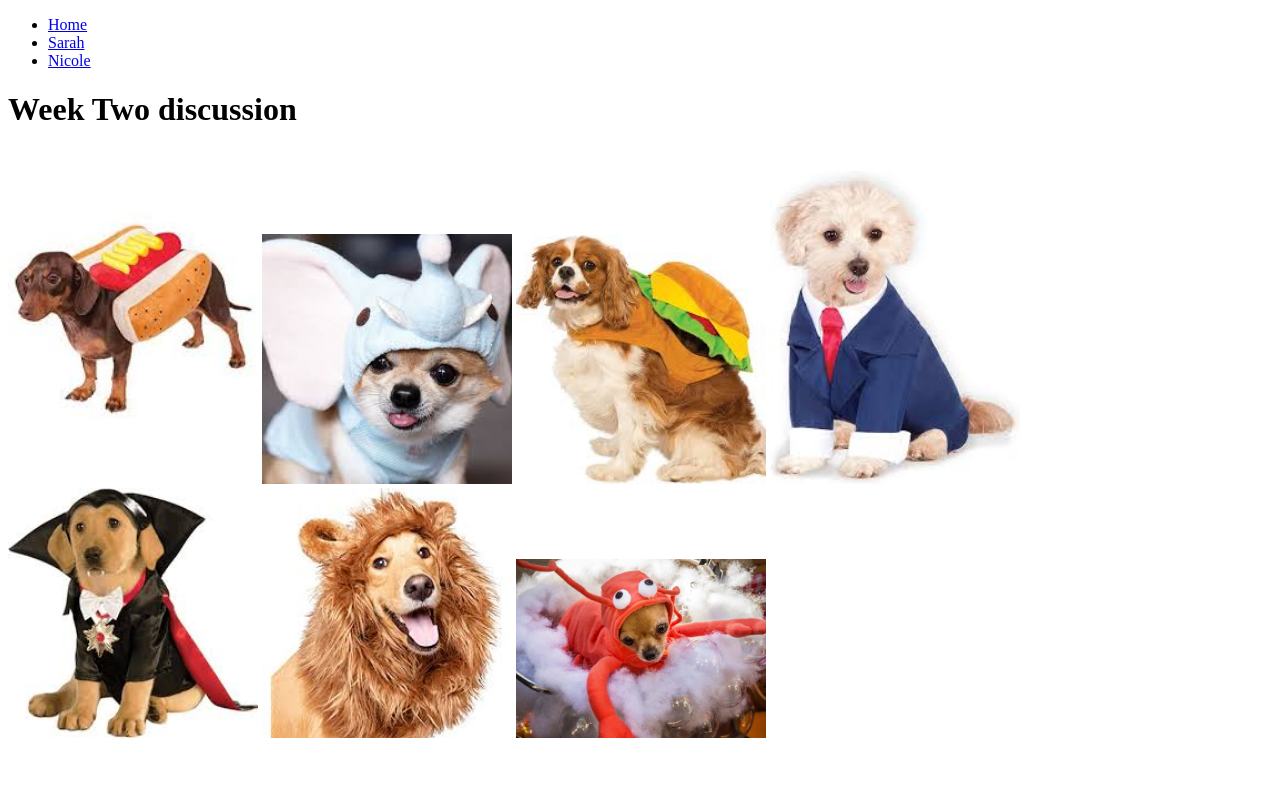
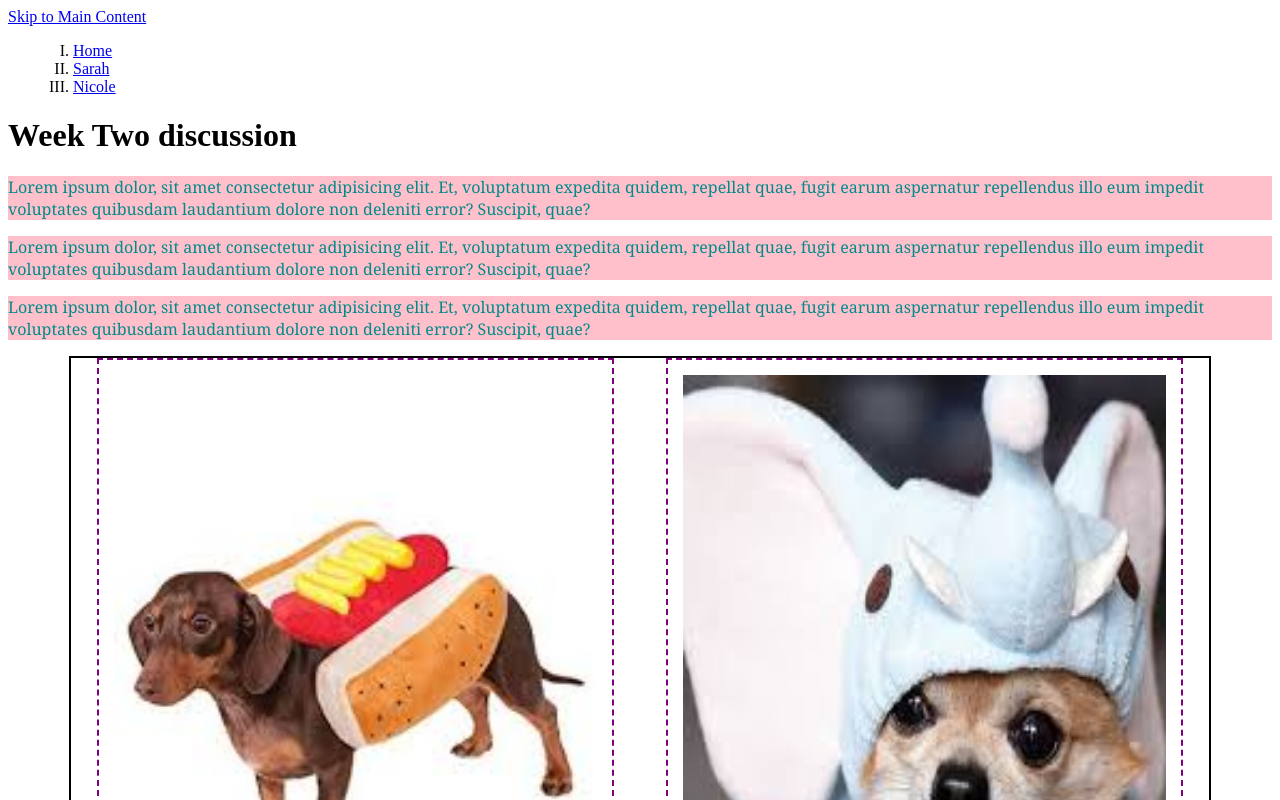
Before and after one commit to nclaer/week2discussion, a plain HTML site: page sarah.html in a window 1280 px wide. Shown: the top 800 px of the page. Drawn offline with Linux system fonts and the light colour scheme.

Commit message:
Add files via upload

```diff
--- /dev/null
+++ b/css/sarah.css
@@ -0,0 +1,38 @@
+ul li{
+   margin-left: 25px;
+   list-style-type: upper-roman;
+}
+
+img {
+    width: 24%;
+    padding: 15px;
+    margin: 0px;
+    border-style: dashed;
+}
+
+p {
+    color: darkcyan;
+    text-align: left;
+    background-color: pink;
+    font-family: Georgia, 'Times New Roman', Times, serif;
+}
+
+.gallery {
+    display:grid;
+    grid-template-columns: repeat(2, 1fr);
+    justify-content: center;
+    justify-items: center;
+    align-items: stretch;
+    border: 2px solid black;
+    width: 90%;
+    margin: auto;
+}
+
+.gallery img {
+    width: 85%;
+    border: 2px dashed purple;
+}
+
+#item1 {
+    grid-column: 1 / -1
+}
--- a/css/style.css
+++ b/css/style.css
@@ -1,13 +1,43 @@
 body{
     font-family: Courier, "Times New Roman", Impact;
     line-height: 2;
-    color: darkblue;
-    background-color: lightgrey;
+    color: palegoldenrod;
+    background-color: plum;
     font-size: 38px;
 }
+
+img{
+    border: 5px solid powderblue;
+}
+
+
+li {
+    background-color: palevioletred;
+    border: 2px solid white;
+    border-radius: 25px;
+    display: inline-block;
+    width: 20%;
+    text-align: center;
+    font-family: 'Lucida Sans', 'Lucida Sans Regular', 'Lucida Grande';
+    padding: 15px;
+    margin: 20px
+}
+
+nav li {
+    background-color: lightskyblue;
+    border: 2px solid white;
+    border-radius: 100px;
+    display: block;
+    width: 40;
+    text-align: center;
+    font-family: 'Lucida Sans', 'Lucida Sans Regular', 'Lucida Grande';
+    padding: 30px;
+    margin: 10px;
+}
+
 img {
-    border: 5px solid green;
+    width: 24%;
+    padding: 15px;
+    margin: 0px;
+    border-style: dashed;
 }
-li {
-    border: solid 25px black;
-}
--- a/sarah.html
+++ b/sarah.html
@@ -4,10 +4,12 @@
     <meta charset="UTF-8">
     <meta http-equiv="X-UA-Compatible" content="IE=edge">
     <meta name="viewport" content="width=device-width, initial-scale=1.0">
+    <link rel="stylesheet" href="css/sarah.css">
     <title>Document</title>
 </head>
 
 <body>
+    <a href='#main'>Skip to Main Content</a>
     <header>
         <nav>
             <ul>
@@ -19,13 +21,17 @@
         <h1>Week Two discussion</h1>
     </header>
    <main>
+    <p> Lorem ipsum dolor, sit amet consectetur adipisicing elit. Et, voluptatum expedita quidem, repellat quae, fugit earum aspernatur repellendus illo eum impedit voluptates quibusdam laudantium dolore non deleniti error? Suscipit, quae?</p>
+    <p> Lorem ipsum dolor, sit amet consectetur adipisicing elit. Et, voluptatum expedita quidem, repellat quae, fugit earum aspernatur repellendus illo eum impedit voluptates quibusdam laudantium dolore non deleniti error? Suscipit, quae?</p>
+    <p> Lorem ipsum dolor, sit amet consectetur adipisicing elit. Et, voluptatum expedita quidem, repellat quae, fugit earum aspernatur repellendus illo eum impedit voluptates quibusdam laudantium dolore non deleniti error? Suscipit, quae?</p>
+    <div class = 'gallery' </div>
     <img src = "images/hot dog.jpeg" width="250" alt="dog in hot dog costume"/>
     <img src = "images/elephant.jpeg" width="250" alt="dog in elephant costume"/>
     <img src = "images/burger.jpeg" width="250" alt="dog in burger costume"/>
     <img src = "images/suit.jpeg" width="250" alt="dog in suit costume"/>
     <img src = "images/vampire.jpeg" width="250" alt="dog in vampire costume"/>
     <img src = "images/lion.jpeg" width="250" alt="dog in lion costume"/>
-    <img src = "images/lobster costume.webp" width="250" alt="dog in lobster costume"/>
+    <img id=item1 src = "images/lobster costume.webp" width="250" alt="dog in lobster costume"/>
    </main>
 </body>
 </html>
```
